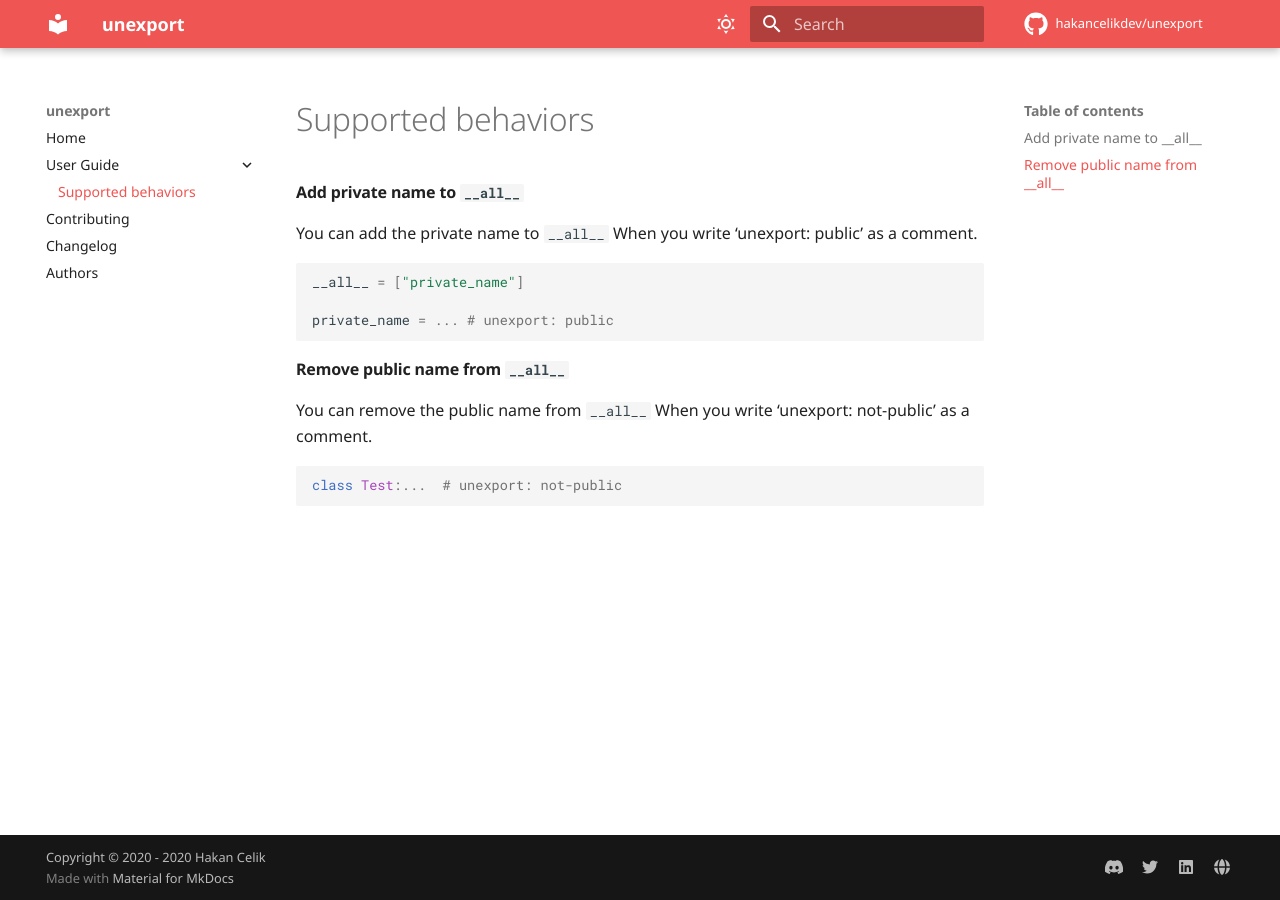
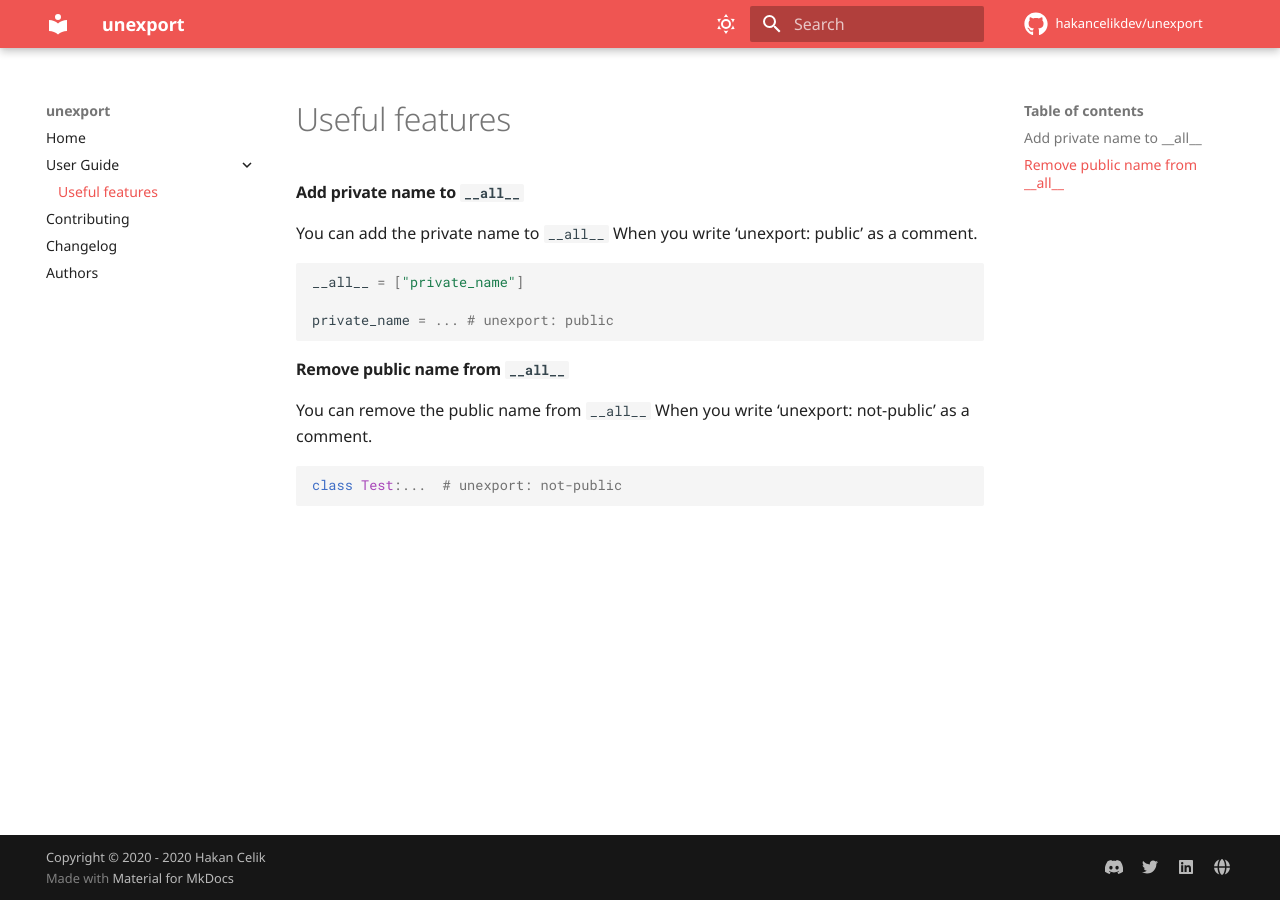
Before and after one commit to hakancelikdev/unexport, an MkDocs documentation site: the page built from docs/tutorials/useful-features.md, in a window 1280 px wide. Built offline with MkDocs 1.6.1 and Material for MkDocs 9.7.7, drawn with Linux system fonts in a browser that asks for light colours; comment, search, counter and statistics services are not loaded; the version menu is left out.

Commit message:
pr reviews

```diff
--- a/mkdocs.yml
+++ b/mkdocs.yml
@@ -126,7 +126,7 @@ edit_uri: https://github.com/hakancelikdev/unexport/tree/main/docs
 nav:
   - Home: index.md
   - User Guide:
-      - tutorials/supported-behaviors.md
+      - tutorials/useful-features.md
   - Contributing: contributing.md
   - Changelog: changelog.md
   - Authors: authors.md
```
Also changed, not shown: docs/changelog.md (+4 -1 lines), docs/tutorials/useful-features.md (renamed from docs/tutorials/supported-behaviors.md).
